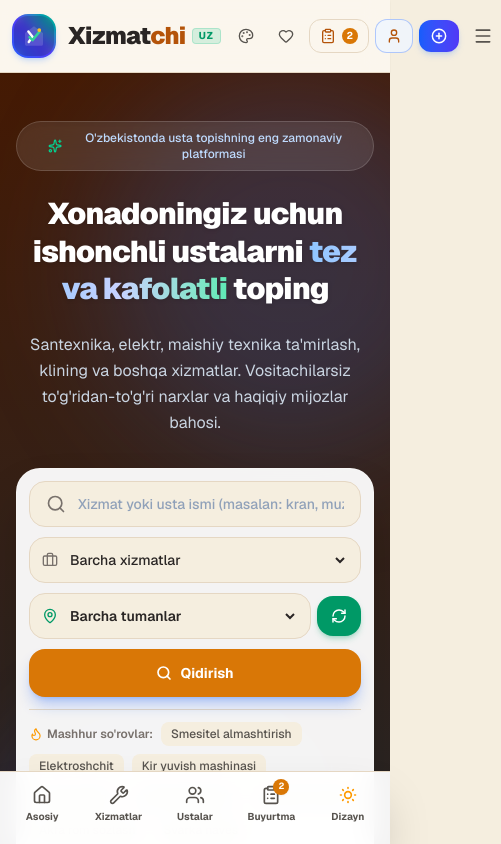
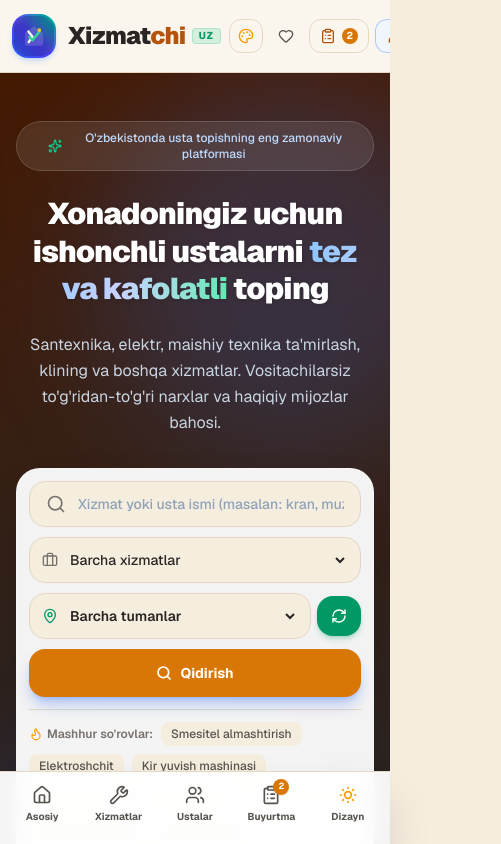
Before and after one commit to f-1331/Xizmatchi, a Next.js app: page / in a window 390 px wide. Shown: the top 844 px of the page, 501 px wide, since content can reach past the window. Built offline with nearby package versions, Linux system fonts and the light colour scheme.

Commit message:
Relocate theme button away from Netlify badge and optimize mobile layout

```diff
--- a/src/app/globals.css
+++ b/src/app/globals.css
@@ -18,6 +18,7 @@
 html {
   scroll-behavior: smooth;
   transition: background-color 0.25s ease, color 0.25s ease;
+  overflow-x: hidden;
 }
 
 body {
@@ -26,6 +27,8 @@
   background-color: var(--bg-page);
   min-height: 100vh;
   -webkit-tap-highlight-color: transparent;
+  overflow-x: hidden;
+  max-width: 100vw;
 }
 
 /* Safe area for mobile notch and gesture navigation */
--- a/src/app/page.tsx
+++ b/src/app/page.tsx
@@ -39,7 +39,7 @@
       <HeroSection />
 
       {/* Main Body with mobile bottom nav padding */}
-      <main className="flex-1 pb-20 md:pb-0">
+      <main className="flex-1 pb-28 md:pb-0">
         {/* Category Grid Section */}
         <CategoryGrid />
 
--- a/src/components/Header.tsx
+++ b/src/components/Header.tsx
@@ -148,11 +148,12 @@
             {/* Theme Switcher Button */}
             <button
               onClick={() => setIsThemeModalOpen(true)}
-              className="p-2 sm:p-2.5 rounded-xl text-slate-600 hover:text-amber-600 hover:bg-amber-50 transition-colors border border-transparent hover:border-amber-100 cursor-pointer shrink-0"
+              className="flex items-center gap-1.5 p-2 sm:px-3 sm:py-2 rounded-xl text-slate-700 hover:text-amber-600 hover:bg-amber-50/80 transition-colors border border-slate-200/80 hover:border-amber-200 cursor-pointer shrink-0"
               title="Dizayn rejimini almashtirish (Ko'z himoyasi, Tungi rejim, va h.k.)"
               aria-label="Dizayn rejimini tanlash"
             >
-              <Palette className="w-4 h-4 sm:w-5 sm:h-5" />
+              <Palette className="w-4 h-4 text-amber-500 sm:w-4.5 sm:h-4.5" />
+              <span className="hidden xl:inline text-xs font-semibold text-slate-700">Dizayn</span>
             </button>
 
             {/* Favorites Button */}
--- a/src/components/ThemeFloatingButton.tsx
+++ b/src/components/ThemeFloatingButton.tsx
@@ -52,7 +52,7 @@
   const details = getThemeDetails();
 
   return (
-    <div className="hidden md:flex fixed bottom-6 right-6 z-40 animate-fade-in">
+    <div className="hidden md:flex fixed bottom-6 left-6 z-30 animate-fade-in">
       <button
         type="button"
         onClick={() => setIsThemeModalOpen(true)}
```
